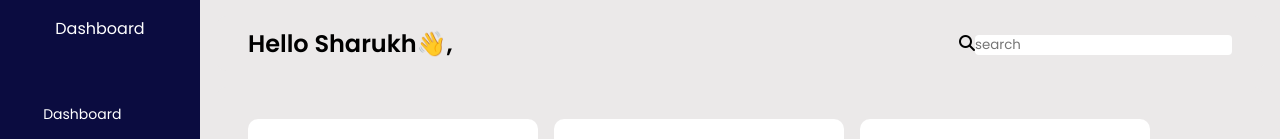
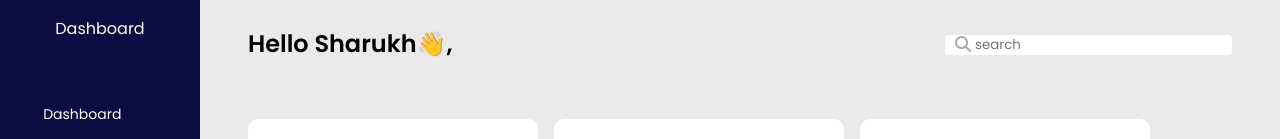
Before and after one commit to abhishekpeddada/Fitpeo, a React (Create React App) app: page / in a window 1280 px wide. Shown: the top 139 px of the page. Built offline with nearby package versions, Linux system fonts and the light colour scheme.

Commit message:
Adjust search icon in header

```diff
--- a/src/components/Homepage/Homepage.js
+++ b/src/components/Homepage/Homepage.js
@@ -11,9 +11,9 @@ function Homepage() {
         </div>
         <div className='user-info'>
         <div className='search-box'>
-        <i className='fa-solid fa-search'></i>
-        <input type='text' className='search' placeholder='search'/>
-        </div>
+              <input type='text' className='search' placeholder='search'/>
+              <i className='fas fa-search'></i>
+            </div>
         </div>
       </div>
     </div>
--- a/src/styles/styles.css
+++ b/src/styles/styles.css
@@ -110,6 +110,21 @@
 .search{
     border-radius: 4px;
 }
+
+.search-box {
+    position: relative;
+  }
+
+  .search {
+    padding-left: 30px;
+  }
+.fa-search {
+    position: absolute;
+    top: 50%;
+    left: 10px;
+    transform: translateY(-50%);
+    color: #aaa;
+  }
 
 .card-container{
     background-color: #ebe9e9;
```
